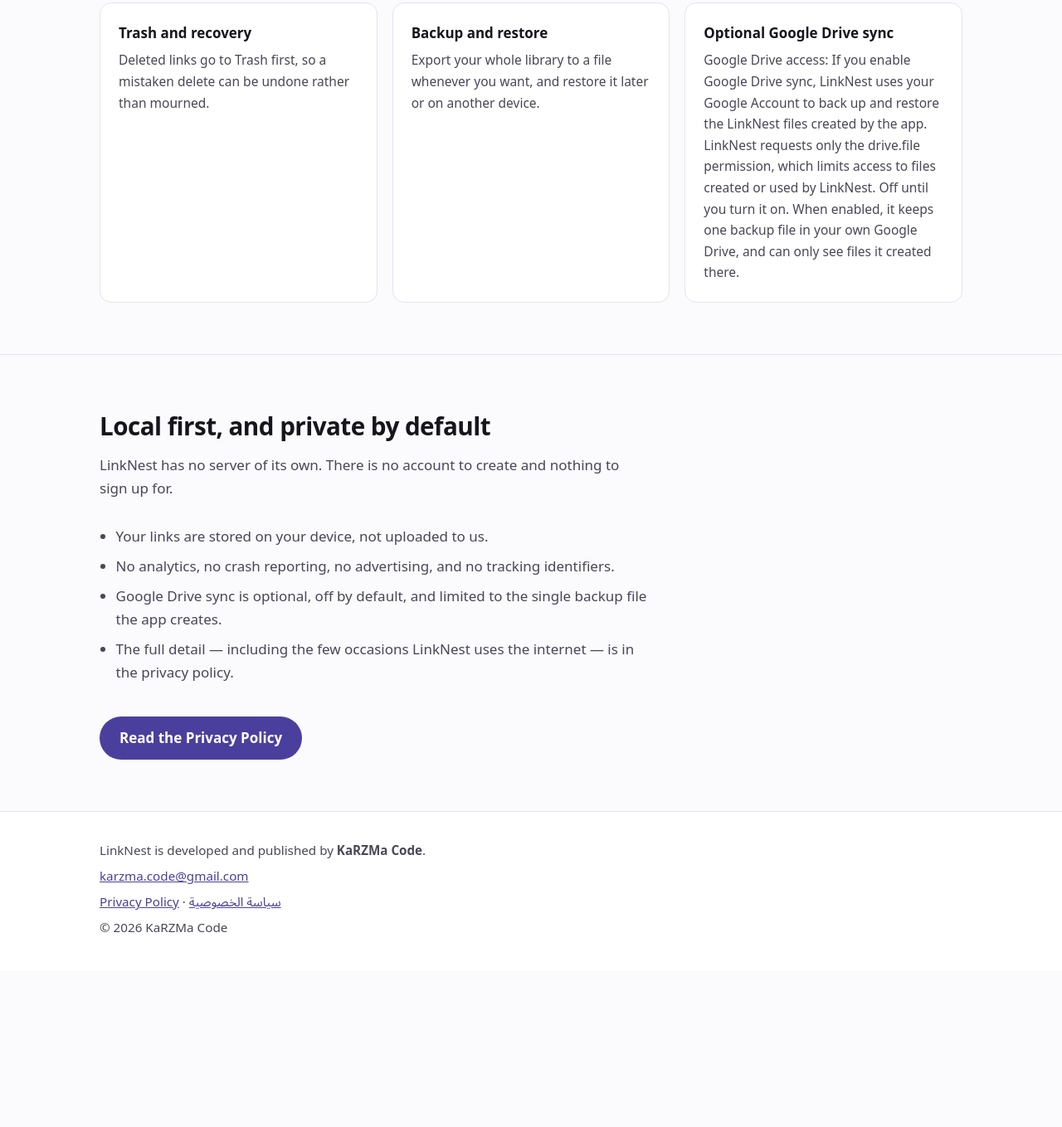
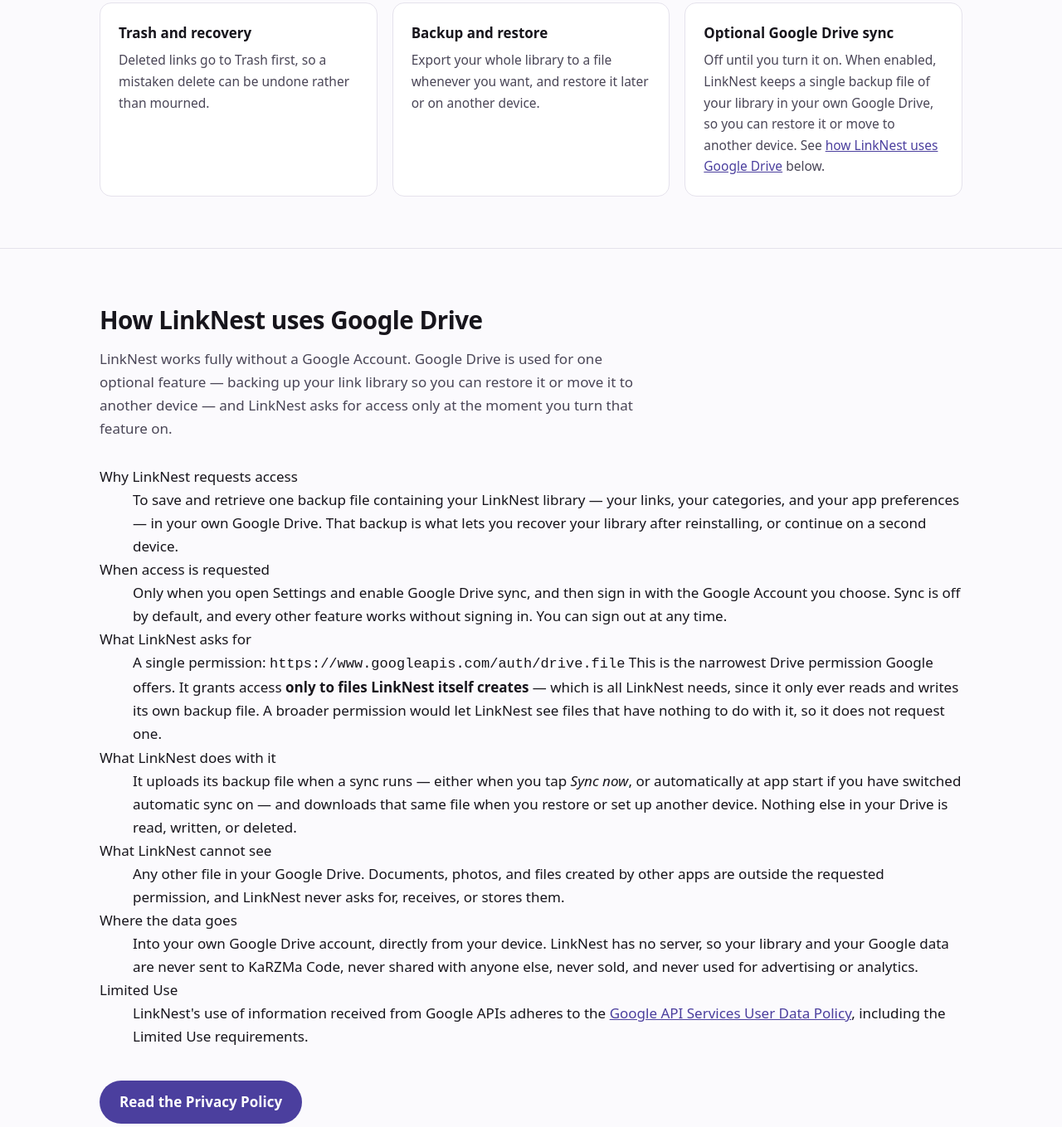
Before and after one commit to KaRZMa-Code/linknest-privacy, a plain HTML site: page index.html in a window 1280 px wide. Shown: the part 1149-2508 px from the top of the page at 83% size. Before the commit the page ends 2320 px from the top, so only its background shows below. Drawn offline with Linux system fonts and the light colour scheme.

Commit message:
Add Google Drive usage section to index.html
Added a new section explaining how LinkNest uses Google Drive for backup and sync features, including details on permissions and data handling.

```diff
--- a/index.html
+++ b/index.html
@@ -30,6 +30,7 @@
     </a>
     <nav class="site-nav" aria-label="Primary">
       <a href="#features">Features</a>
+      <a href="#google-data">Google Drive</a>
       <a href="#privacy">Privacy</a>
       <a href="privacy/">Privacy Policy</a>
     </nav>
@@ -101,14 +102,86 @@
         <li>
           <h3>Optional Google Drive sync</h3>
           <p>
-            Google Drive access: If you enable Google Drive sync,
-            LinkNest uses your Google Account to back up and restore the LinkNest files created by the app.
-            LinkNest requests only the drive.file permission, which limits access to files created or used by LinkNest.
-            Off until you turn it on. When enabled, it keeps one backup file in
-            your own Google Drive, and can only see files it created there.
+            Off until you turn it on. When enabled, LinkNest keeps a single
+            backup file of your library in your own Google Drive, so you can
+            restore it or move to another device. See
+            <a href="#google-data">how LinkNest uses Google Drive</a> below.
           </p>
         </li>
       </ul>
+    </div>
+  </section>
+
+  <section id="google-data">
+    <div class="shell">
+      <h2>How LinkNest uses Google Drive</h2>
+      <p class="section-lede">
+        LinkNest works fully without a Google Account. Google Drive is used for
+        one optional feature — backing up your link library so you can restore
+        it or move it to another device — and LinkNest asks for access only at
+        the moment you turn that feature on.
+      </p>
+      <dl class="disclosure">
+        <dt>Why LinkNest requests access</dt>
+        <dd>
+          To save and retrieve one backup file containing your LinkNest
+          library — your links, your categories, and your app preferences — in
+          your own Google Drive. That backup is what lets you recover your
+          library after reinstalling, or continue on a second device.
+        </dd>
+
+        <dt>When access is requested</dt>
+        <dd>
+          Only when you open Settings and enable Google Drive sync, and then
+          sign in with the Google Account you choose. Sync is off by default,
+          and every other feature works without signing in. You can sign out at
+          any time.
+        </dd>
+
+        <dt>What LinkNest asks for</dt>
+        <dd>
+          A single permission:
+          <code class="scope">https://www.googleapis.com/auth/drive.file</code>
+          This is the narrowest Drive permission Google offers. It grants access
+          <strong>only to files LinkNest itself creates</strong> — which is all
+          LinkNest needs, since it only ever reads and writes its own backup
+          file. A broader permission would let LinkNest see files that have
+          nothing to do with it, so it does not request one.
+        </dd>
+
+        <dt>What LinkNest does with it</dt>
+        <dd>
+          It uploads its backup file when a sync runs — either when you tap
+          <em>Sync now</em>, or automatically at app start if you have switched
+          automatic sync on — and downloads that same file when you restore or
+          set up another device. Nothing else in your Drive is read, written,
+          or deleted.
+        </dd>
+
+        <dt>What LinkNest cannot see</dt>
+        <dd>
+          Any other file in your Google Drive. Documents, photos, and files
+          created by other apps are outside the requested permission, and
+          LinkNest never asks for, receives, or stores them.
+        </dd>
+
+        <dt>Where the data goes</dt>
+        <dd>
+          Into your own Google Drive account, directly from your device.
+          LinkNest has no server, so your library and your Google data are
+          never sent to KaRZMa Code, never shared with anyone else, never sold,
+          and never used for advertising or analytics.
+        </dd>
+
+        <dt>Limited Use</dt>
+        <dd>
+          LinkNest's use of information received from Google APIs adheres to the
+          <a href="https://developers.google.com/terms/api-services-user-data-policy" rel="noopener">Google
+          API Services User Data Policy</a>, including the Limited Use
+          requirements.
+        </dd>
+      </dl>
+      <a class="button" href="privacy/">Read the Privacy Policy</a>
     </div>
   </section>
 
```
